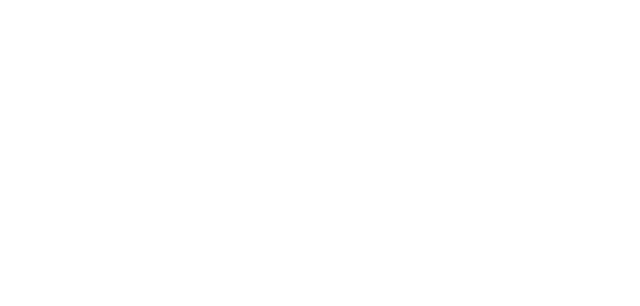
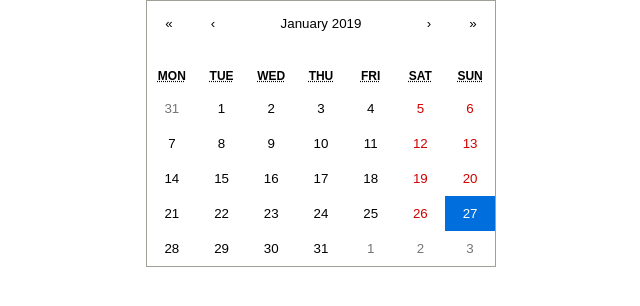
Before and after one commit to dormspam/frontend, a React (Create React App) app: page / in a window 1280 px wide. Shown: the top 306 px of the page, without its empty margins (14-654 px from the left). Built offline with nearby package versions, Linux system fonts and the light colour scheme.

Commit message:
Add react-calendar

```diff
--- a/package.json
+++ b/package.json
@@ -4,6 +4,7 @@
   "private": true,
   "dependencies": {
     "react": "^16.7.0",
+    "react-calendar": "^2.18.1",
     "react-dom": "^16.7.0",
     "react-router": "^4.3.1",
     "react-router-dom": "^4.3.1",
--- a/src/components/home/HomeHeaderView.js
+++ b/src/components/home/HomeHeaderView.js
@@ -1,9 +1,12 @@
 import React, { Component } from "react";
+
+import HomeHeaderCalendar from "./header/HomeHeaderCalendar";
 
 class HomeHeaderView extends Component {
   render() {
     return (
       <div className="HomeHeaderView">
+        <HomeHeaderCalendar />
       </div>
     );
   }
--- /dev/null
+++ b/src/components/home/header/HomeHeaderCalendar.js
@@ -0,0 +1,31 @@
+import React, { Component } from "react";
+import Calendar from 'react-calendar';
+
+class HomeHeaderCalendar extends Component {
+  constructor(props) {
+    super(props);
+
+    this.state = {
+      date: new Date(),
+    };
+
+    this.onChange = this.onChange.bind(this);
+  }
+
+  onChange(date) {
+    this.setState({ date });
+  }
+
+  render() {
+    return (
+      <div className="HomeHeaderCalendar">
+        <Calendar
+          onChange={this.onChange}
+          value={this.state.date}
+        />
+      </div>
+    );
+  }
+}
+
+export default HomeHeaderCalendar;
```
Also changed, not shown: 1 other file (tests, documents, lock files or other folders).
